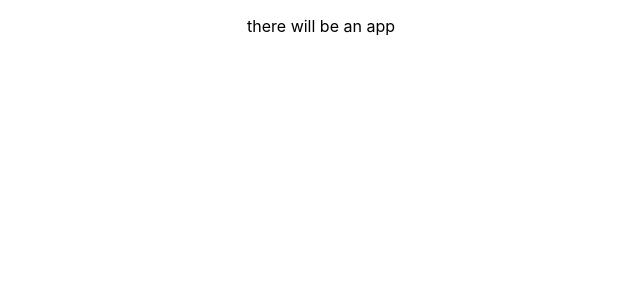
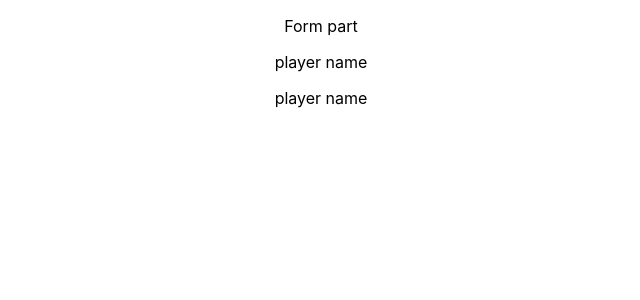
Before and after one commit to anzamarska/time-counter, a React (Create React App) app: page / in a window 1280 px wide. Shown: the top 300 px of the page, without its empty margins (319-959 px from the left). Built offline with nearby package versions, Linux system fonts and the light colour scheme.

Commit message:
adding a skeleton of the main components

```diff
--- a/src/App.js
+++ b/src/App.js
@@ -1,9 +1,10 @@
 import './App.css';
+import Counter from './components/Counter';
 
 function App() {
   return (
     <div className="App">
-      <p>there will be an app</p>
+      <Counter/>
     </div>
   );
 }
--- /dev/null
+++ b/src/components/Counter.js
@@ -0,0 +1,16 @@
+import React from "react";
+import "../styles/Counter.css";
+import Player from "./Player";
+import Form from "./Form";
+
+function Counter() {
+    return(
+        <div className="counter__container">
+            <Form/>
+            <Player/>
+            <Player/>
+        </div>
+    )
+}
+
+export default Counter;
--- /dev/null
+++ b/src/components/Form.js
@@ -0,0 +1,12 @@
+import React from "react";
+import "../styles/Form.css";
+
+function Form() {
+    return(
+        <div className="form__container">
+            <p>Form part</p>
+        </div>
+    )
+}
+
+export default Form;
--- a/src/components/Player.js
+++ b/src/components/Player.js
@@ -0,0 +1,12 @@
+import React from "react";
+import "../styles/Player.css";
+
+function Player() {
+    return(
+        <div className="player__container">
+            <p>player name</p>
+        </div>
+    )
+}
+
+export default Player;
```
Also changed, not shown: src/views/Counter.js (deleted), src/views/Form.js (deleted), 1 other file (tests, documents, lock files or other folders).
